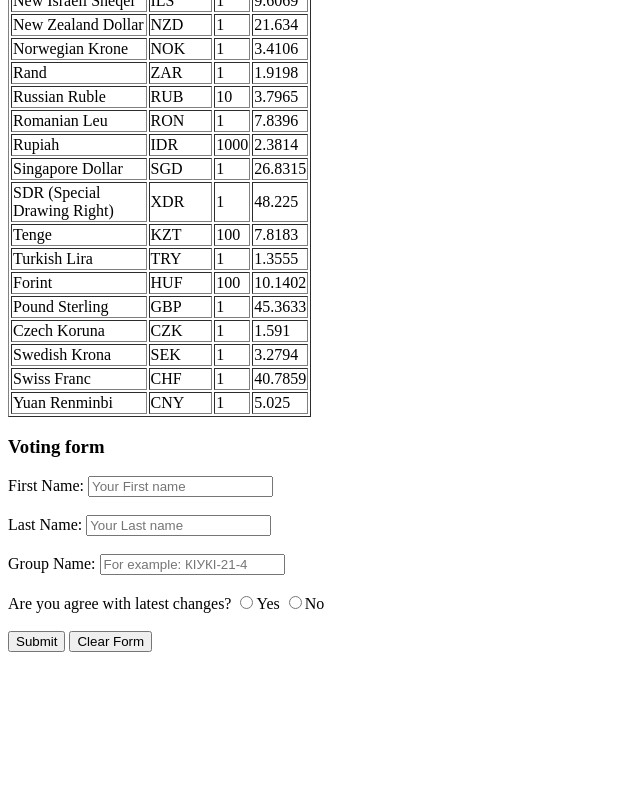
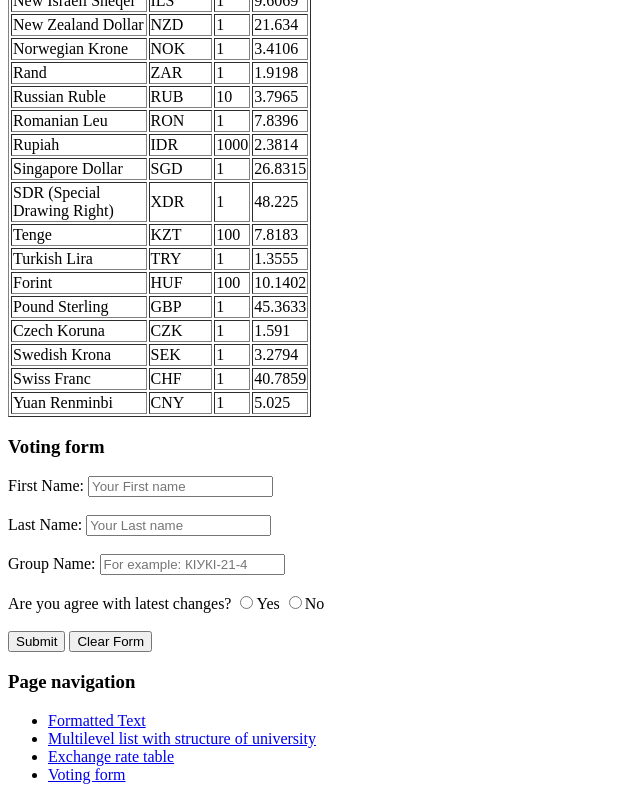
Before and after one commit to kmakieiev/lw-1, a plain HTML site: page index.html in a window 1280 px wide. Shown: the part 1439-2239 px from the top of the page, without its empty margins (0-640 px from the left). Before the commit the page ends 2099 px from the top, so only its background shows below. Drawn offline with Linux system fonts and the light colour scheme.

Commit message:
Added Page navigation section with section-linking

```diff
--- a/index.html
+++ b/index.html
@@ -12,7 +12,7 @@
     <main>
         <section>
 
-            <h3>Formatted Text</h3>
+            <h3 id="part1">Formatted Text</h3>
 
             <p>
                 Для будь-якого натурального числа <b>n>2</b><br/>
@@ -22,7 +22,7 @@
         </section>
 
         <section>
-            <h3>Multilevel list with structure of university</h3>
+            <h3 id="part2">Multilevel list with structure of university</h3>
 
             <ul>
                 <li><b>Faculty of Computer Science</b>
@@ -90,7 +90,7 @@
 
         <section>
 
-            <h3>Exchange rate table</h3>
+            <h3 id="part3">Exchange rate table</h3>
 
             <table border="1px" width="24%">
                 <thead>
@@ -304,7 +304,7 @@
 
         <section>
 
-            <h3>Voting form</h3>
+            <h3 id="part4">Voting form</h3>
 
             <form method="post">
                 <label for="firstName">First Name:</label>
@@ -351,6 +351,18 @@
                 <input type="reset" value="Clear Form">
             </form>
         </section>
+
+        <section>
+
+            <h3>Page navigation</h3>
+
+            <ul>
+                <li><a href="#part1">Formatted Text</a></li>
+                <li><a href="#part2">Multilevel list with structure of university</a></li>
+                <li><a href="#part3">Exchange rate table</a></li>
+                <li><a href="#part4">Voting form</a></li>
+            </ul>
+        </section>
     </main>
 </body>
 </html>
```
